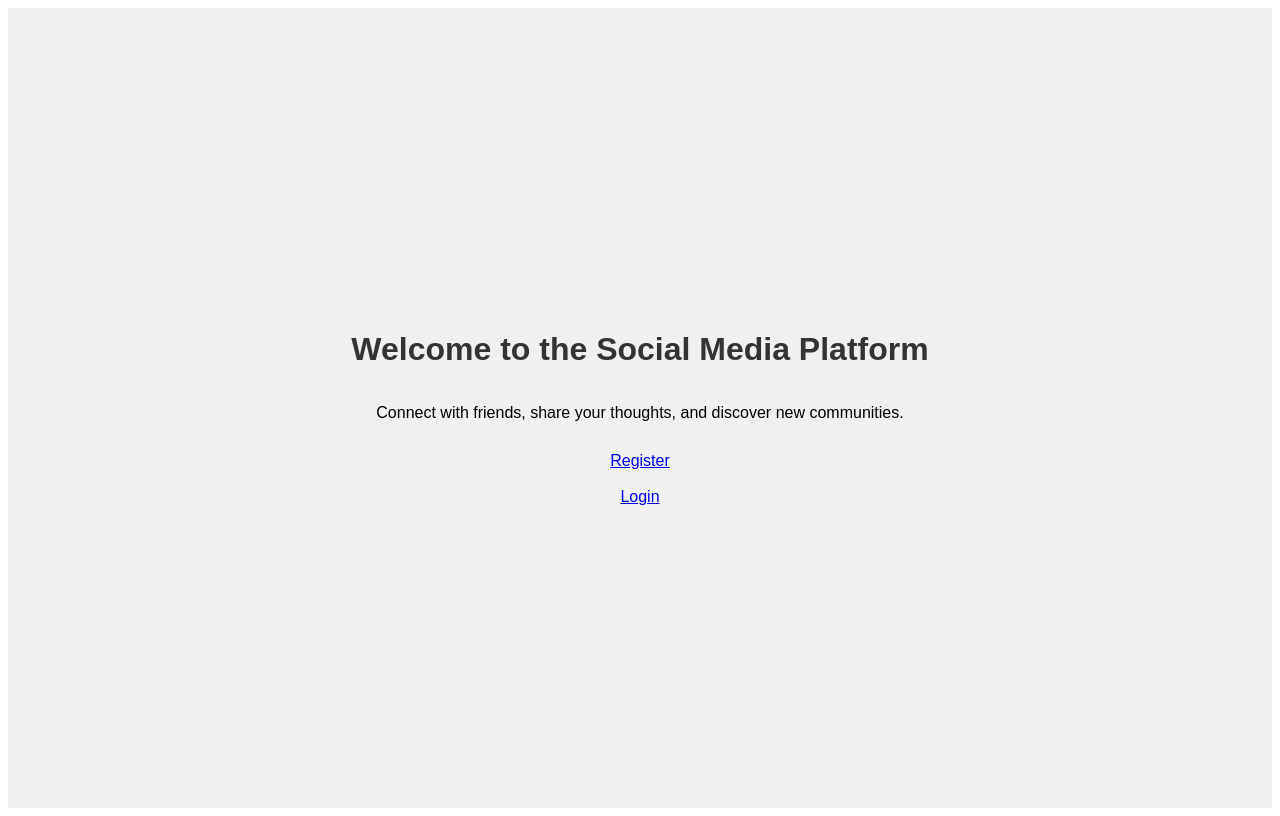
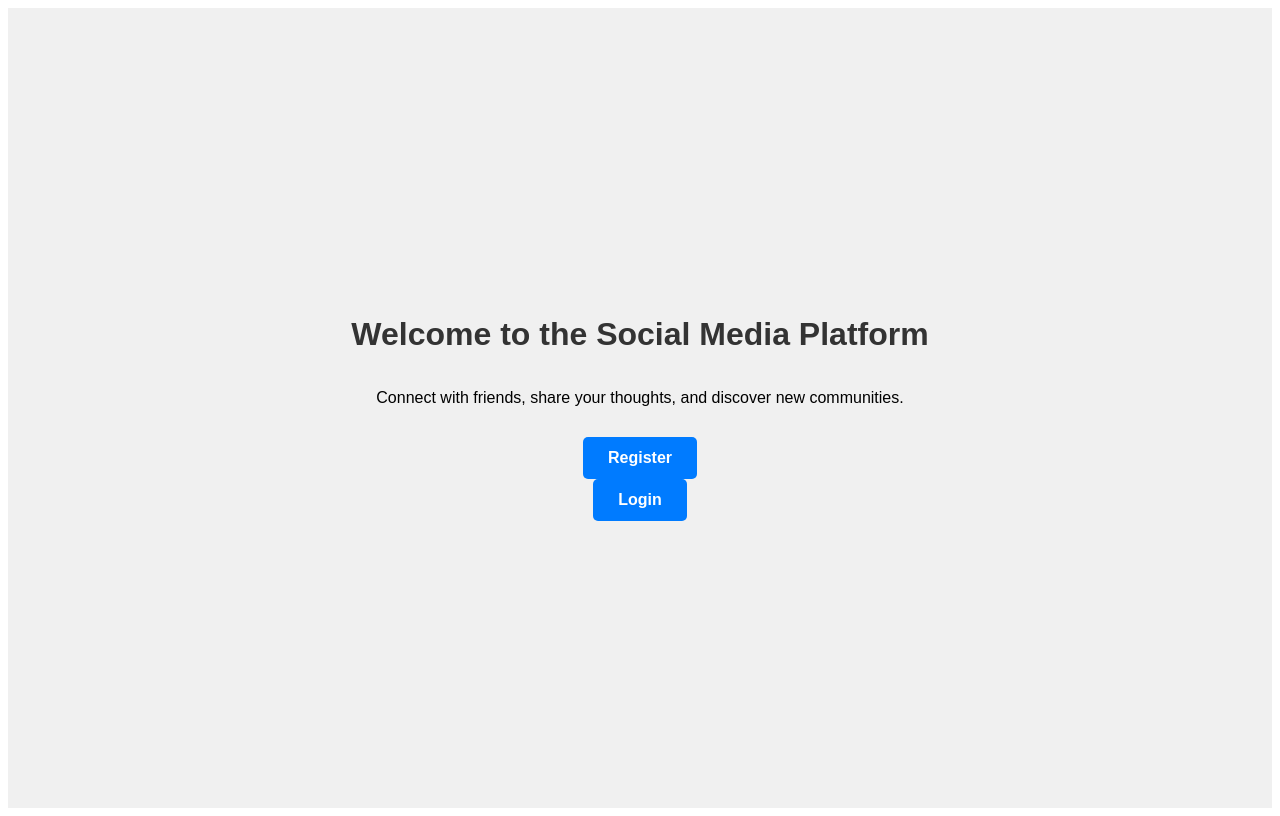
Before and after one commit to Donald-desing/-social-media-platform, a React (Create React App) app: page / in a window 1280 px wide. Built offline with nearby package versions, Linux system fonts and the light colour scheme; no server answers.

Commit message:
Update HomePage.js

```diff
--- a/src/HomePage.js
+++ b/src/HomePage.js
@@ -1,19 +1,31 @@
-// src/HomePage.js
-import React from 'react';
-import { NavLink } from 'react-router-dom';
-import './HomePage.css';
+import React, { useEffect } from 'react';
+import { NavLink, useNavigate } from 'react-router-dom';
+import { auth } from './firebaseConfig';
+import './HomePage.css'; // Import your CSS
 
 function HomePage() {
+  const user = auth.currentUser;
+  const navigate = useNavigate();
+
+  useEffect(() => {
+    if (user) {
+      navigate('/dashboard'); // Redirect if logged in
+    }
+  }, [user, navigate]);
+
+
   return (
     <div className="home-page-container">
-      <h1>Welcome to the Social Media Platform</h1>
-      <p>Connect with friends, share your thoughts, and discover new communities.</p> {/* Added description */}
-      {/* <img src="/path/to/your/image.jpg" alt="Social Media Platform" />  Example image */}
-      <NavLink to="/register">Register</NavLink>
-      <br />
-      <NavLink to="/login">Login</NavLink>
+        <h1>Welcome to the Social Media Platform</h1>
+        <p>Connect with friends, share your thoughts, and discover new communities.</p>
+        {!user && ( // Conditionally render links if NOT logged in
+            <>
+                <NavLink to="/register" className="cta-button">Register</NavLink> {/* Styled button */}
+                <NavLink to="/login" className="cta-button">Login</NavLink>    {/* Styled button */}
+            </>
+        )}
     </div>
-  );
+);
 }
 
 export default HomePage;
```
